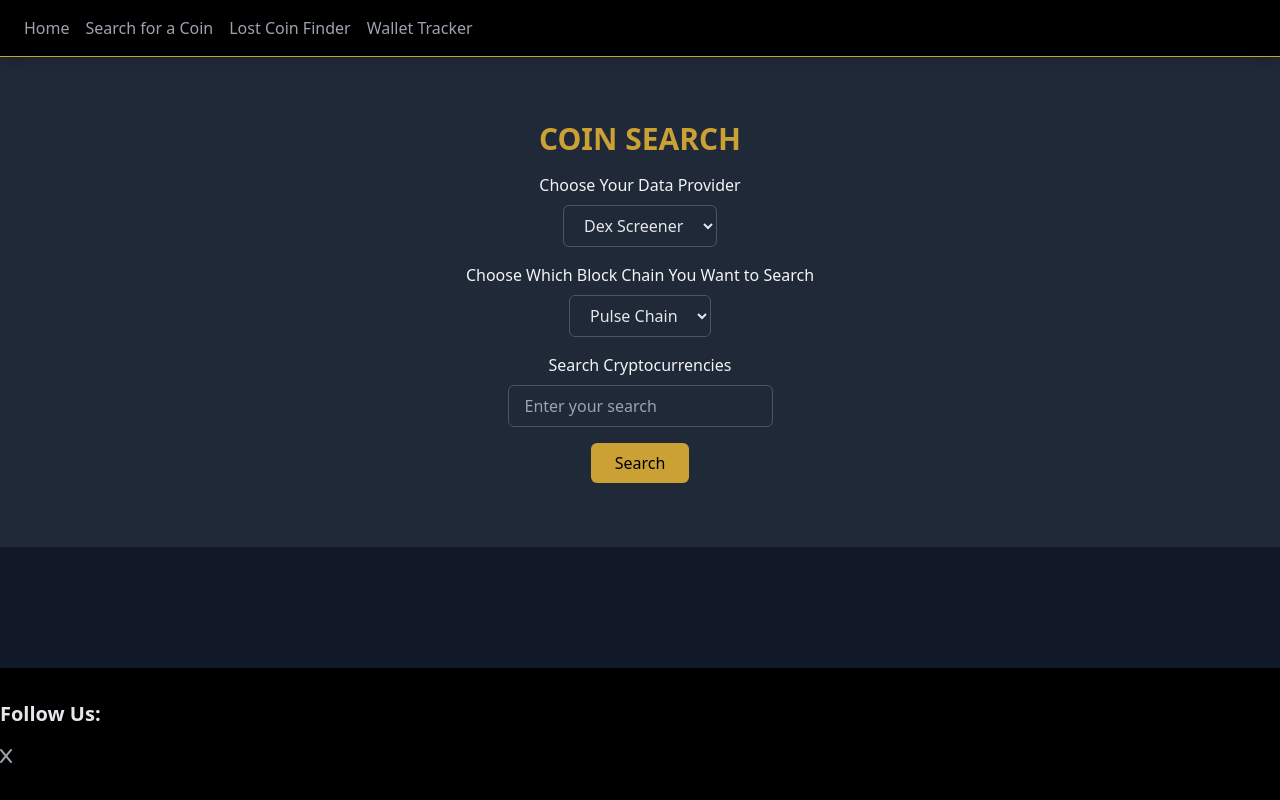
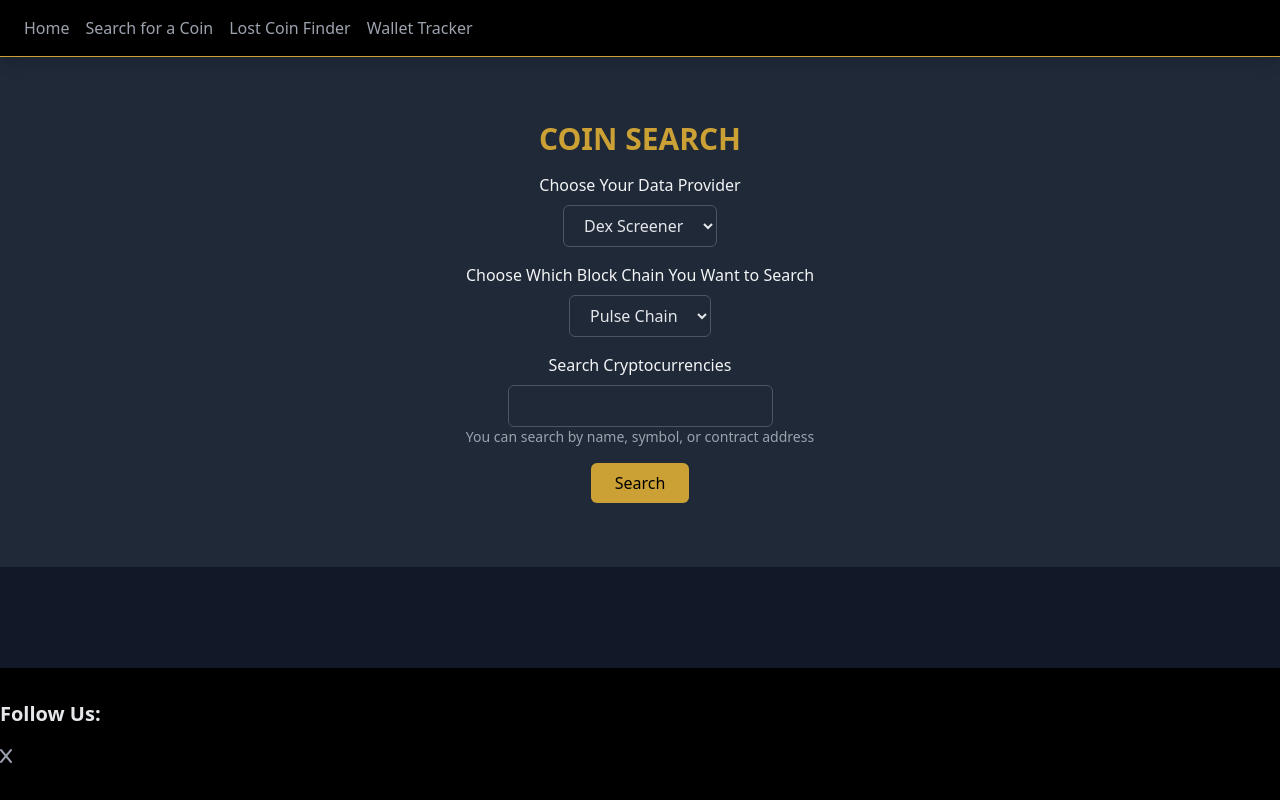
Before and after one commit to yeatersink/Blind-Bit-Boyz, a SvelteKit app: page /coin-search in a window 1280 px wide. Built offline with nearby package versions, Linux system fonts and the light colour scheme.

Commit message:
Added note to search

```diff
--- a/src/routes/coin-search/+page.svelte
+++ b/src/routes/coin-search/+page.svelte
@@ -228,13 +228,18 @@
 		</div>
 		<div class="flex flex-col items-center gap-2">
 			<label for="search">Search Cryptocurrencies</label>
-			<input
-				id="search"
-				class="rounded-md border border-gray-600 bg-gray-800 px-4 py-2 text-gray-200 placeholder-gray-400 hover:border-gray-400 focus:border-gold-500 focus:outline-none focus:ring-1 focus:ring-gold-500"
-				type="search"
-				bind:value={query}
-				placeholder="Enter your search"
-			/>
+			<div class="flex flex-col items-center">
+				<input
+					id="search"
+					class="rounded-md border border-gray-600 bg-gray-800 px-4 py-2 text-gray-200 hover:border-gray-400 focus:border-gold-500 focus:outline-none focus:ring-1 focus:ring-gold-500"
+					type="search"
+					bind:value={query}
+					aria-describedby="search-help"
+				/>
+				<p id="search-help" class="text-sm text-gray-400">
+					You can search by name, symbol, or contract address
+				</p>
+			</div>
 		</div>
 		<button
 			class="rounded-md bg-gold-500 px-6 py-2 text-black hover:bg-gold-600 focus:ring-2 focus:ring-gold-500"
```
